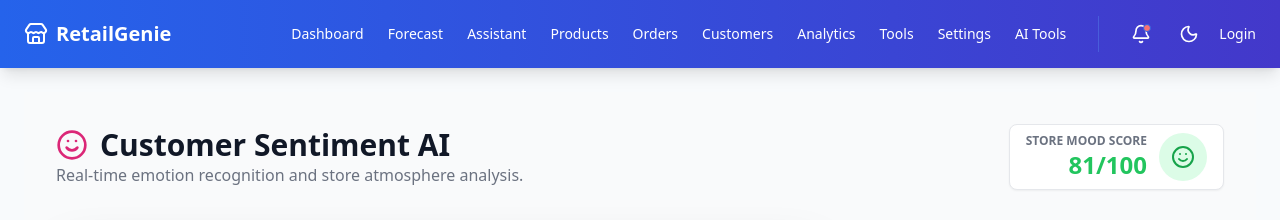
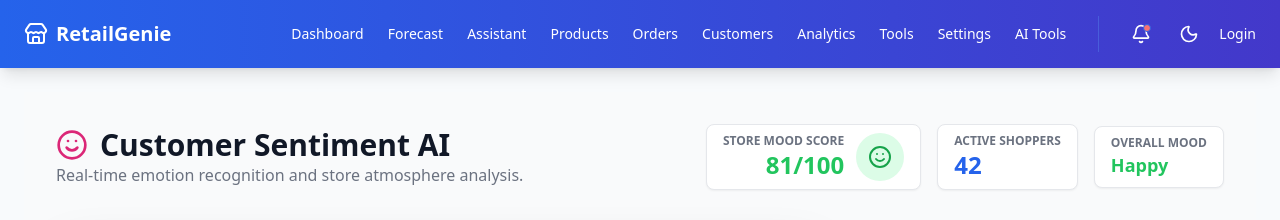
Before and after one commit to deepakbajaj12/RetailGenie, a Next.js app in the folder frontend/: page /tools/sentiment-analysis in a window 1280 px wide. Shown: the top 220 px of the page. Built offline with nearby package versions, Linux system fonts and the light colour scheme; no server answers.

Commit message:
fix(frontend): resolve TypeScript build errors for Vercel deployment

```diff
--- a/frontend/app/notifications/page.tsx
+++ b/frontend/app/notifications/page.tsx
@@ -2,10 +2,10 @@
 
 import { useState, useEffect, useCallback } from 'react'
 import { Bell, AlertTriangle, Info, CheckCircle, Trash2, RefreshCw, Loader2 } from 'lucide-react'
-import { getNotifications, markNotificationRead, deleteNotification, type Notification } from '@/lib/api'
+import { getNotifications, markNotificationRead, deleteNotification, type AppNotification } from '@/lib/api'
 
 export default function NotificationsPage() {
-  const [notifications, setNotifications] = useState<Notification[]>([])
+  const [notifications, setNotifications] = useState<AppNotification[]>([])
   const [loading, setLoading] = useState(true)
   const [error, setError] = useState<string | null>(null)
   const [actionLoading, setActionLoading] = useState<string | null>(null)
--- a/frontend/app/tools/cold-chain/page.tsx
+++ b/frontend/app/tools/cold-chain/page.tsx
@@ -1,7 +1,7 @@
 'use client'
 
 import { useState, useEffect, useCallback } from 'react'
-import { Thermometer, Droplets, AlertOctagon, Snowflake, Check, AlertTriangle } from 'lucide-react'
+import { Thermometer, Droplets, AlertOctagon, Snowflake, Check, History } from 'lucide-react'
 import { getColdChainMetrics, type ColdChainMetric } from '@/lib/api'
 
 // Locally typed sensor merges backend ColdChainMetric with UI display fields
--- a/frontend/app/tools/sentiment-analysis/page.tsx
+++ b/frontend/app/tools/sentiment-analysis/page.tsx
@@ -1,13 +1,13 @@
 'use client'
 
 import { useState, useEffect, useCallback } from 'react'
-import { Smile, Frown, Meh, Activity, Users, Camera, BarChart3 } from 'lucide-react'
+import { Smile, Frown, Meh, Activity, Users, BarChart3 } from 'lucide-react'
 import { getStoreSentiment } from '@/lib/api'
 
 export default function SentimentAnalysisPage() {
   const [overallMood, setOverallMood] = useState(78) // 0-100
   const [moodLabel, setMoodLabel] = useState('Happy')
-  const [activeShopers, setActiveShoppers] = useState(42)
+  const [activeShoppers, setActiveShoppers] = useState(42)
   const [faces, setFaces] = useState([
     { id: 1, x: 20, y: 30, mood: 'Happy', score: 0.9, age: '25-34' },
     { id: 2, x: 60, y: 45, mood: 'Neutral', score: 0.5, age: '45-54' },
@@ -76,6 +76,14 @@ export default function SentimentAnalysisPage() {
               <div className={`w-12 h-12 rounded-full flex items-center justify-center ${overallMood > 70 ? 'bg-green-100 text-green-600' : overallMood > 40 ? 'bg-yellow-100 text-yellow-600' : 'bg-red-100 text-red-600'}`}>
                 {overallMood > 70 ? <Smile className="h-6 w-6" /> : overallMood > 40 ? <Meh className="h-6 w-6" /> : <Frown className="h-6 w-6" />}
               </div>
+            </div>
+            <div className="bg-white dark:bg-gray-800 px-4 py-2 rounded-lg shadow-sm border border-gray-200 dark:border-gray-700">
+              <p className="text-xs text-gray-500 uppercase font-bold">Active Shoppers</p>
+              <p className="text-2xl font-bold text-blue-600">{activeShoppers}</p>
+            </div>
+            <div className="bg-white dark:bg-gray-800 px-4 py-2 rounded-lg shadow-sm border border-gray-200 dark:border-gray-700">
+              <p className="text-xs text-gray-500 uppercase font-bold">Overall Mood</p>
+              <p className={`text-lg font-bold ${overallMood > 70 ? 'text-green-500' : overallMood > 40 ? 'text-yellow-500' : 'text-red-500'}`}>{moodLabel}</p>
             </div>
           </div>
         </div>
--- a/frontend/app/tools/smart-waste/page.tsx
+++ b/frontend/app/tools/smart-waste/page.tsx
@@ -1,7 +1,7 @@
 'use client'
 
 import { useState, useEffect, useCallback } from 'react'
-import { Trash2, AlertTriangle, CheckCircle, Truck } from 'lucide-react'
+import { Trash2, AlertTriangle, CheckCircle, Truck, Recycle, Leaf, RefreshCw } from 'lucide-react'
 import { getWasteMetrics, type WasteMetric } from '@/lib/api'
 
 type Bin = {
--- a/frontend/lib/api.ts
+++ b/frontend/lib/api.ts
@@ -389,8 +389,8 @@ export async function updateSettings(input: Partial<UserSettings>): Promise<User
 }
 
 // --- Notifications ---
-
-export type Notification = {
+// Named 'AppNotification' to avoid conflict with browser's built-in Notification API
+export type AppNotification = {
   id?: string
   user_id?: string
   title: string
@@ -400,7 +400,7 @@ export type Notification = {
   created_at?: string
 }
 
-export async function getNotifications(): Promise<Notification[]> {
+export async function getNotifications(): Promise<AppNotification[]> {
   try {
     const res = await api.get('/api/notifications')
     return Array.isArray(res.data) ? res.data : []
```
